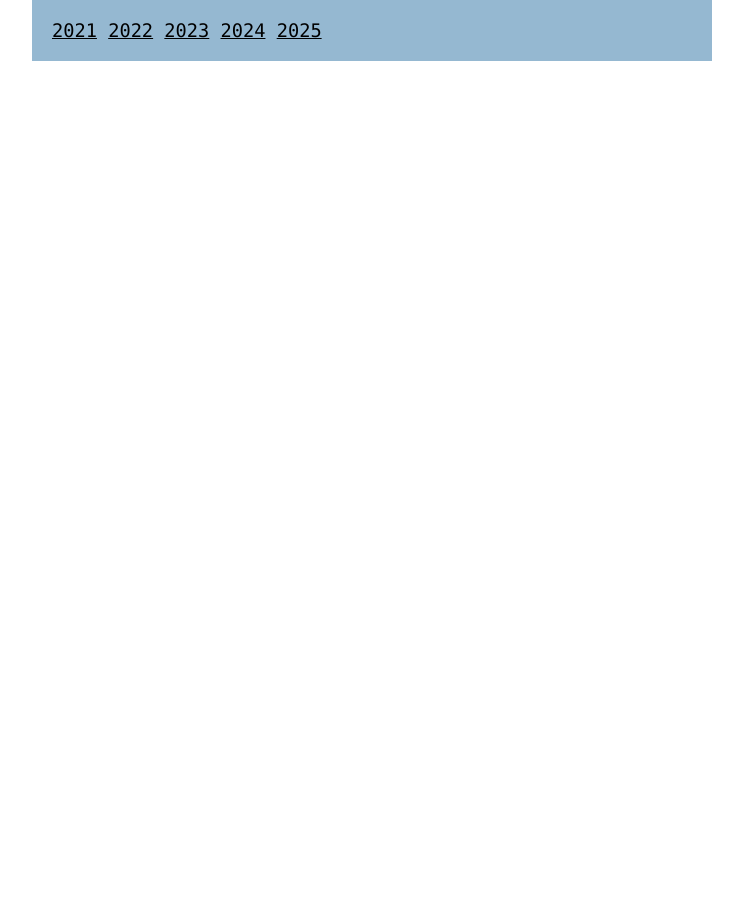
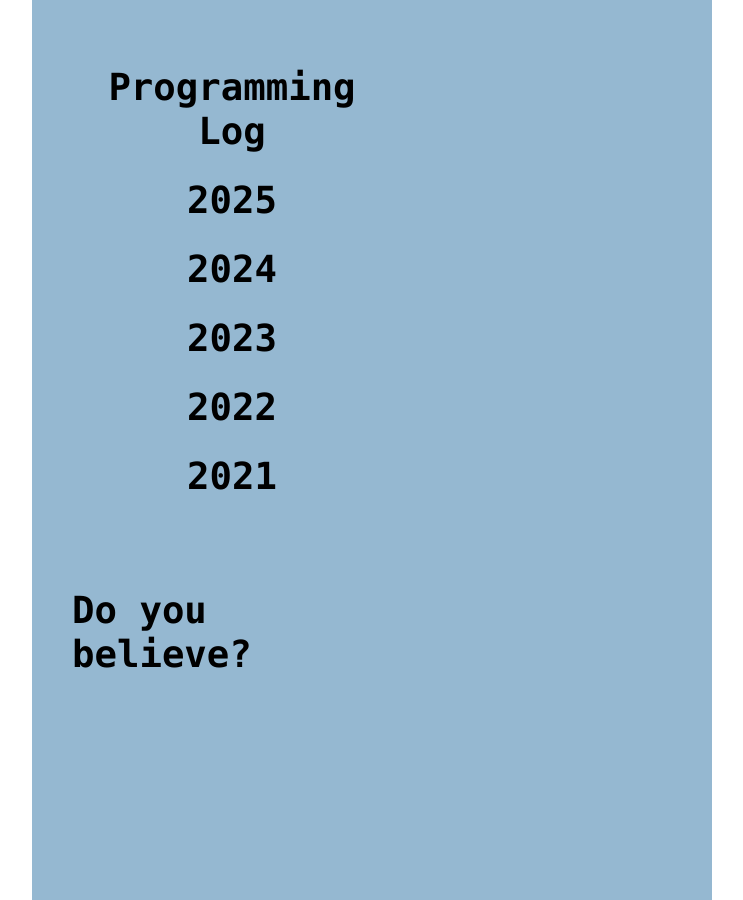
Before and after one commit to seandavidreed/seandavidreed.github.io, a Jekyll site: the page built from index.html, in a window 1280 px wide. Shown: the whole page, without its empty margins (268-1011 px from the left). Built offline with Jekyll 4.4.1, drawn with Linux system fonts in a browser that asks for light colours.

Commit message:
Modify css and index.html

```diff
--- a/css/styles.scss
+++ b/css/styles.scss
@@ -12,6 +12,7 @@ body {
 	justify-content: center;
 	padding: 0px;
 	margin: 0px;
+	min-height: 100vh;
 
 	.main {
 		background-color: #95b8d1;
@@ -20,12 +21,12 @@ body {
 		font-size: 14pt;
 
 		@media (min-width: $bp-smallphone) {
-			padding: 0px;
+			padding: 10px;
 			width: 100%;
 		}
 
 		@media (min-width: $bp-phone) {
-			padding: 0px;
+			padding: 10px;
 			width: 100%;
 		}
 
@@ -45,10 +46,23 @@ body {
 		}
 	}
 
+	// Formatting for code blocks
 	.highlight {
 		padding: 2px 10px;
 		background-color: black;
 		color: white;
+		text-wrap: wrap;
+	}
+
+	// Formatting for equation blocks
+	.MathJax {
+		overflow-x: auto;
+		white-space: nowrap;
+		width: 100%;
+	}
+
+	.index-link {
+		text-decoration: none;
 	}
 
 	a {
--- a/index.html
+++ b/index.html
@@ -2,8 +2,14 @@
 layout: default
 title: home
 ---
-<a href="2021.html">2021</a>
-<a href="2022.html">2022</a>
-<a href="2023.html">2023</a>
-<a href="2024.html">2024</a>
-<a href="2025.html">2025</a>
+ <div class="main" style="text-align: center;">
+	<h1>Programming Log</h1>
+	<h1><a class="index-link" href="2025.html">2025</a></h1>
+	<h1><a class="index-link" href="2024.html">2024</a></h1>
+	<h1><a class="index-link" href="2023.html">2023</a></h1>
+	<h1><a class="index-link" href="2022.html">2022</a></h1>
+	<h1><a class="index-link" href="2021.html">2021</a></h1>
+</div>
+<div class="main">
+	<h1>Do you believe?</h1>
+</div>
```
Also changed, not shown: 2024.md (+11 -11 lines), 5 other files.
